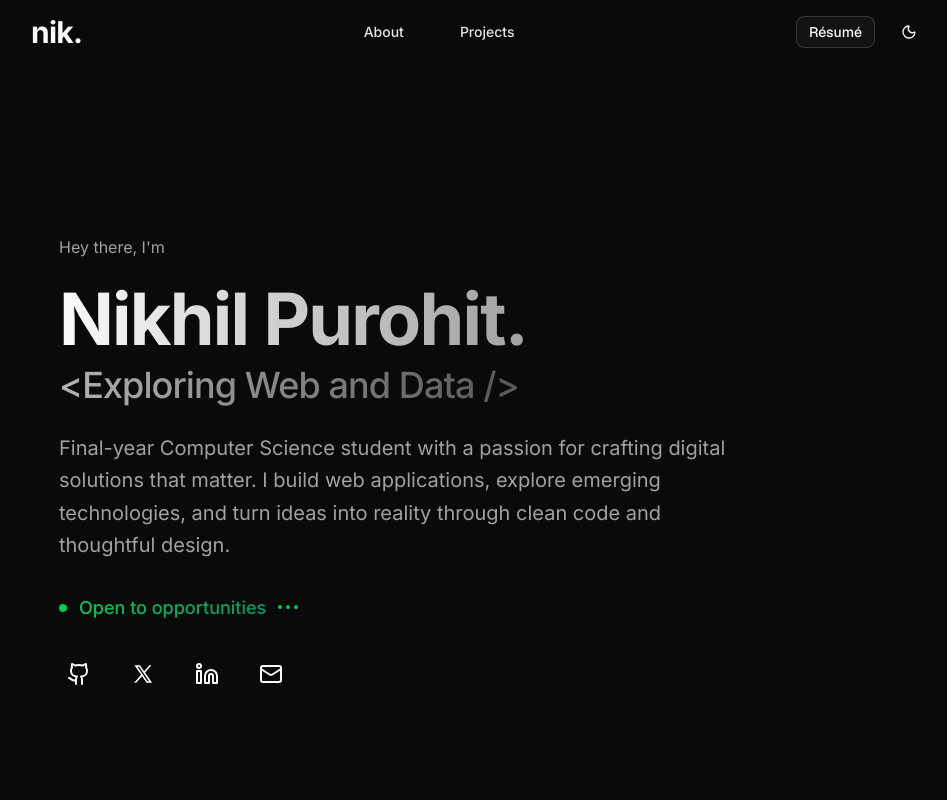
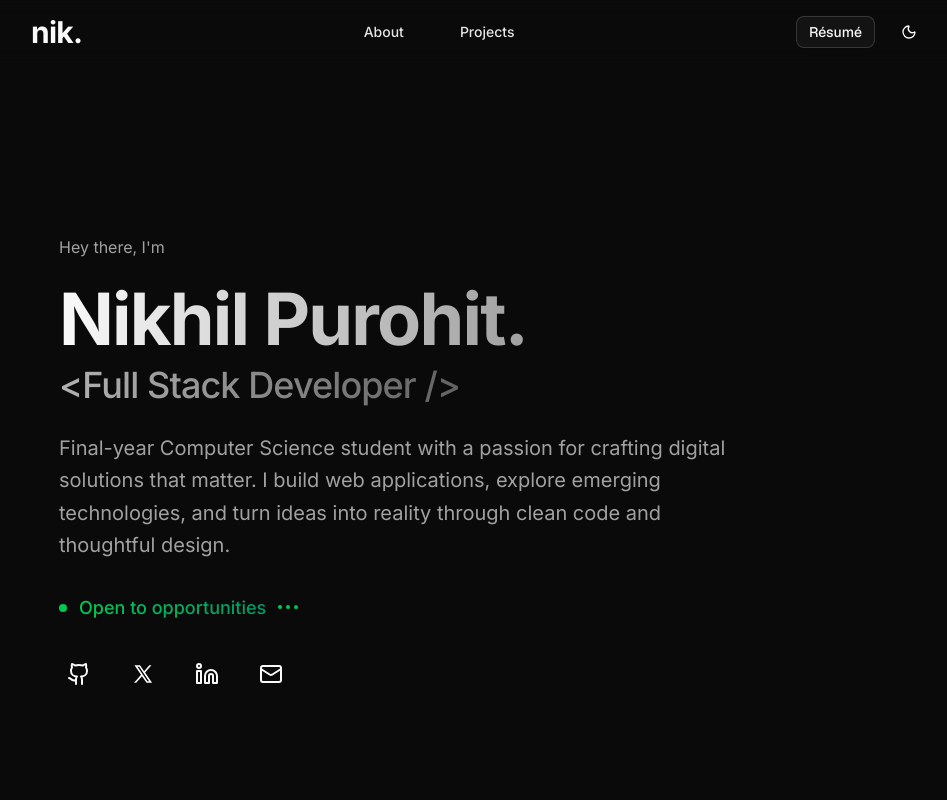
Before and after one commit to Nikhil-NP/portfolio.v2, a Next.js app: page / in a window 1280 px wide. Shown: the top 800 px of the page, without its empty margins (165-1112 px from the left). Built offline with nearby package versions, Linux system fonts and the light colour scheme.

Commit message:
Update hero.tsx
made the animation a bit faster

```diff
--- a/components/hero.tsx
+++ b/components/hero.tsx
@@ -28,8 +28,8 @@ export default function HeroSection() {
       setTimeout(() => {
         setCurrentSubtitle((prev) => (prev + 1) % rotatingSubtitles.length);
         setIsVisible(true);
-      }, 1000);
-    }, 6000);
+      }, 800);
+    }, 5000);
 
     return () => clearInterval(interval);
   }, []);
```
